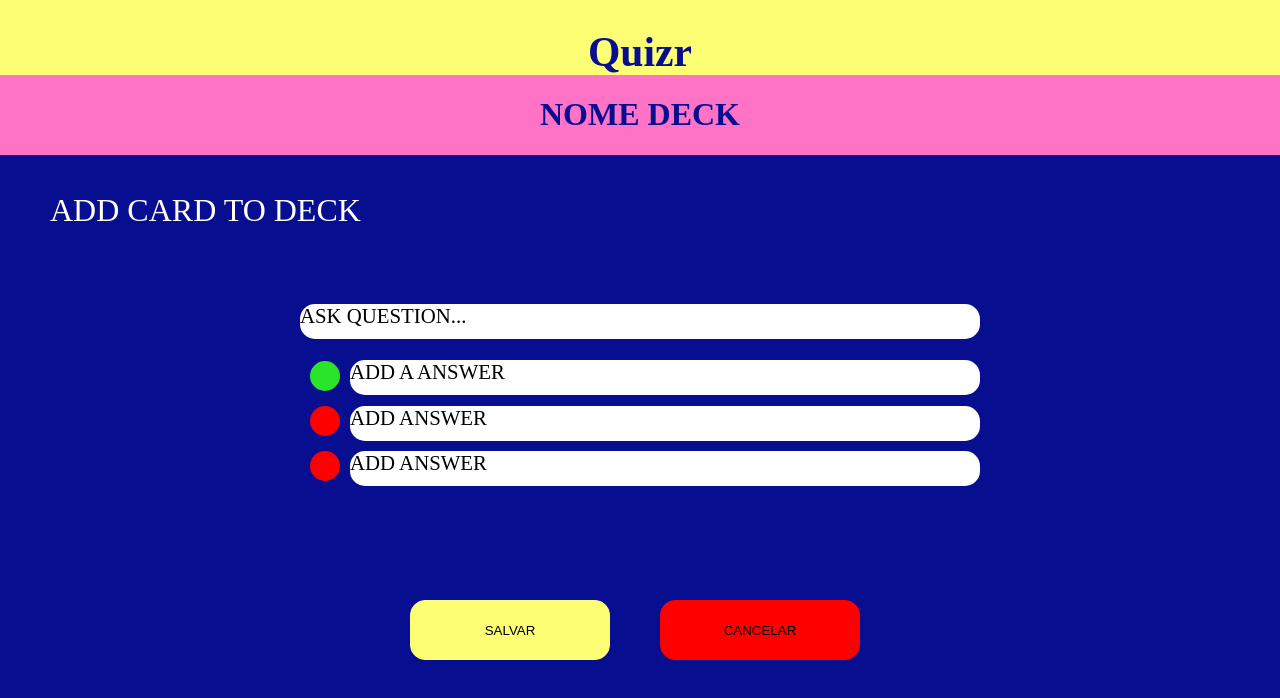
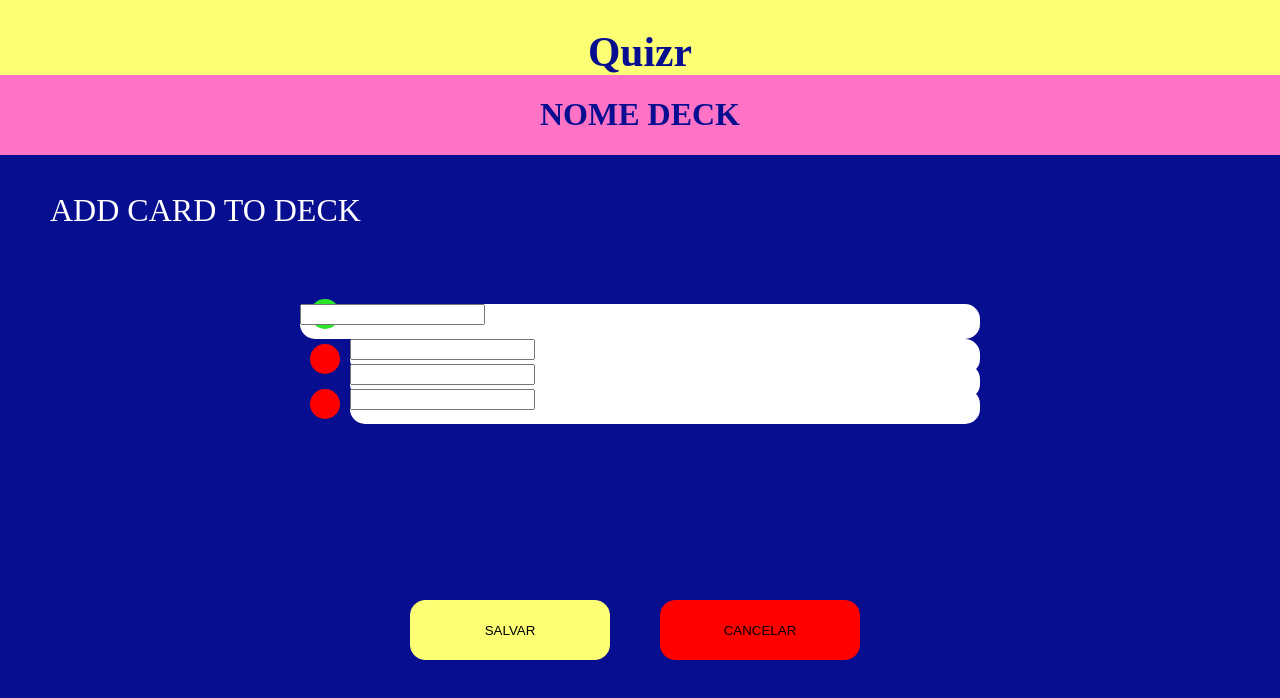
Before and after one commit to USPCodeLabSanca/Flashcard-Quizz-on, a plain HTML site: page pages/adicionarCards.html in a window 1280 px wide. Drawn offline with Linux system fonts and the light colour scheme.

Commit message:
Tela de adicionar cards

```diff
--- a/pages/adicionarCards.html
+++ b/pages/adicionarCards.html
@@ -21,17 +21,11 @@
             <p>ADD CARD TO DECK</p>
         </div>
         <div class="barra">
-            <p>ASK QUESTION...</p>
+            <input></input>
         </div>
-        <div class="resposta1">
-            <p>ADD A ANSWER</p>
-        </div>
-        <div class="resposta2">
-            <p>ADD ANSWER</p>
-        </div>
-        <div class="resposta3">
-            <p>ADD ANSWER</p>
-        </div>
+         <div class="Resposta1"><input></input></div>
+        <div class="Resposta2"><input></input></div>
+        <div class="Resposta3"><input></input></div>
         <div class="circulo1"></div>
         <div class="circulo2"></div>
         <div class="circulo3"></div>
```
